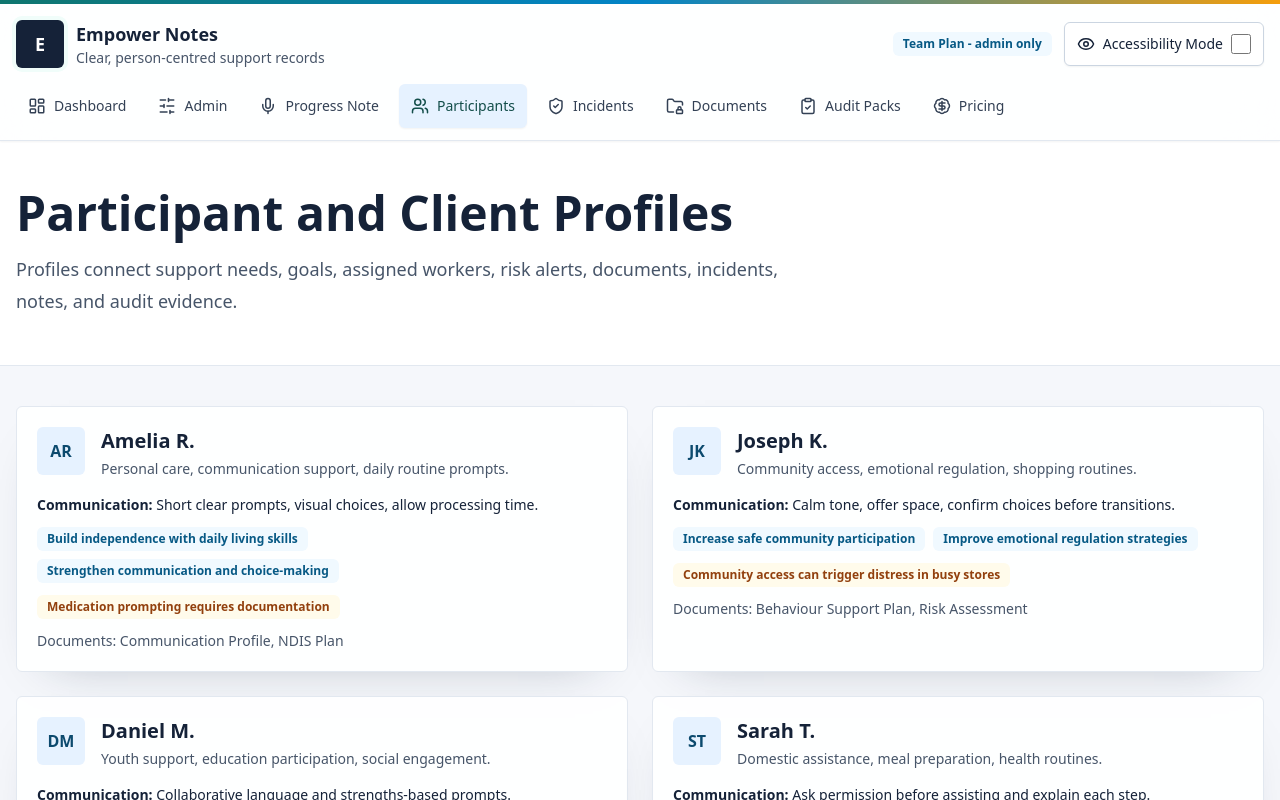
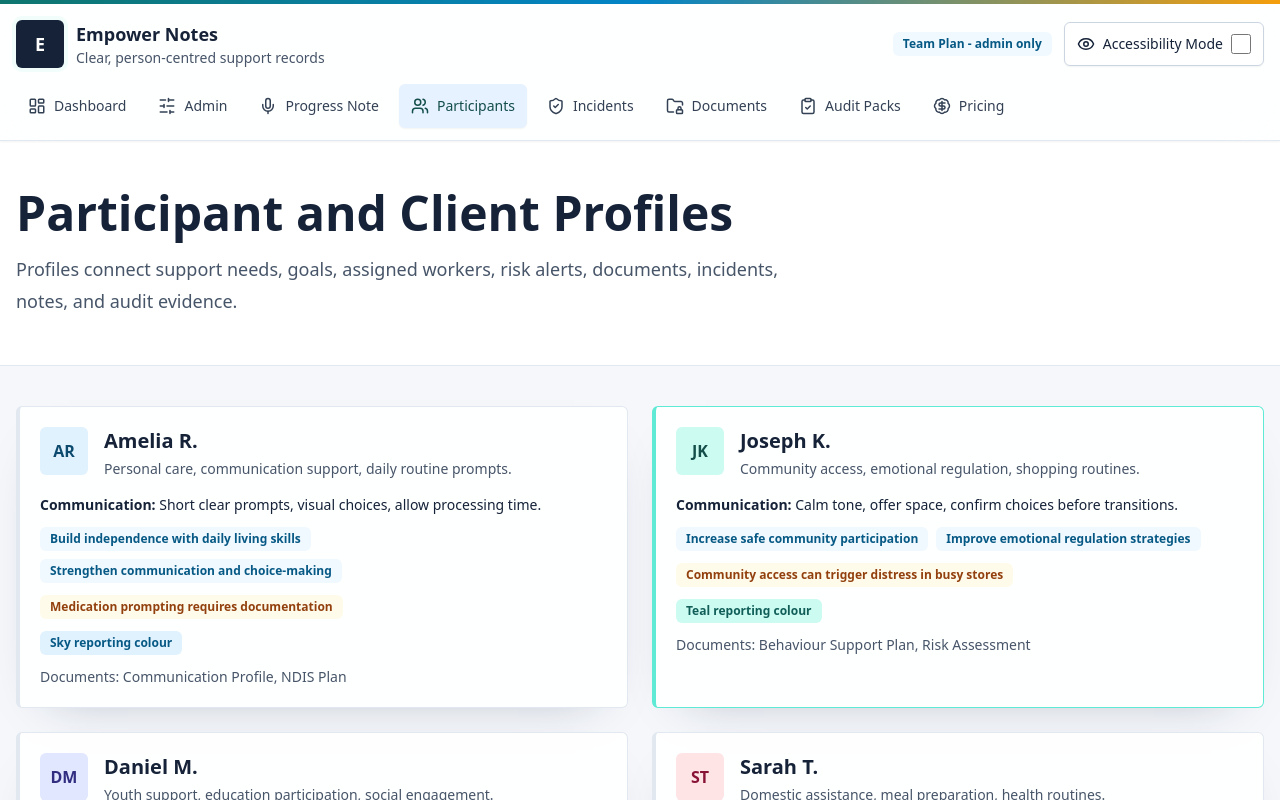
Before and after one commit to DENMWA/EMPOWER, a Next.js app: page /participants in a window 1280 px wide. Shown: the top 800 px of the page. Built offline with nearby package versions, Linux system fonts and the light colour scheme.

Commit message:
Apply client colour schemes to profiles

```diff
--- a/components/participants/ParticipantProfile.tsx
+++ b/components/participants/ParticipantProfile.tsx
@@ -1,11 +1,15 @@
 import { Card, StatusBadge } from "@/components/ui";
+import { getClientColourScheme } from "@/lib/client-colours";
 import type { Participant } from "@/lib/sample-data";
+import { cn } from "@/lib/utils";
 
 export function ParticipantProfile({ participant }: { participant: Participant }) {
+  const colour = getClientColourScheme(participant.id);
+
   return (
-    <Card>
+    <Card className={cn("border-l-4", colour.border)}>
       <div className="flex items-start gap-4">
-        <div className="grid h-12 w-12 place-items-center rounded-md bg-skySoft font-bold text-sky-900">{participant.initials}</div>
+        <div className={cn("grid h-12 w-12 place-items-center rounded-md font-bold", colour.avatar)}>{participant.initials}</div>
         <div>
           <h2 className="text-xl font-semibold text-ink">{participant.name}</h2>
           <p className="mt-1 text-sm text-slate-600">{participant.supportNeeds}</p>
@@ -15,6 +19,7 @@ export function ParticipantProfile({ participant }: { participant: Participant }
         <p><span className="font-semibold">Communication:</span> {participant.communication}</p>
         <div className="flex flex-wrap gap-2">{participant.goals.map((goal) => <StatusBadge key={goal} label={goal} tone="blue" />)}</div>
         <div className="flex flex-wrap gap-2">{participant.riskAlerts.map((risk) => <StatusBadge key={risk} label={risk} tone="amber" />)}</div>
+        <span className={cn("inline-flex rounded-md px-2.5 py-1 text-xs font-semibold", colour.badge)}>{colour.label} reporting colour</span>
         <p className="text-slate-600">Documents: {participant.documents.join(", ")}</p>
       </div>
     </Card>
```
